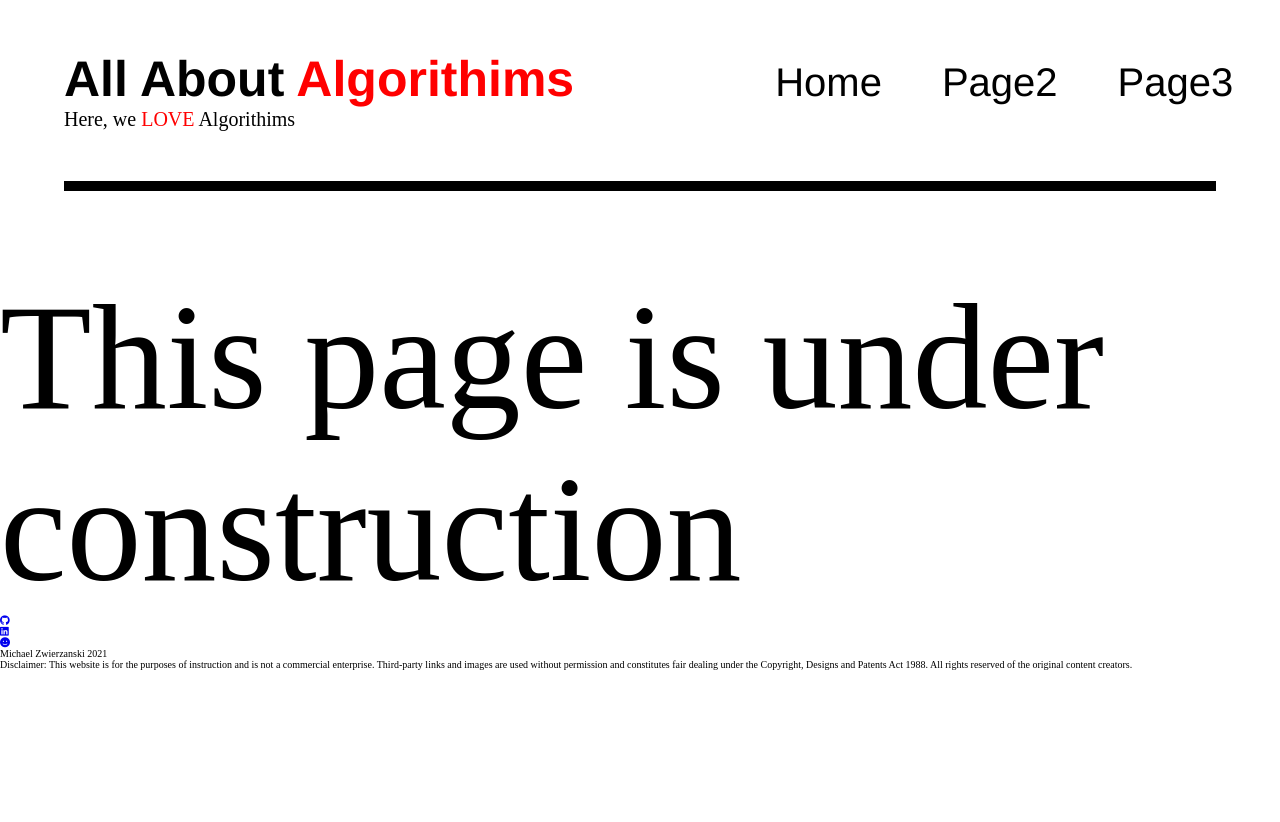
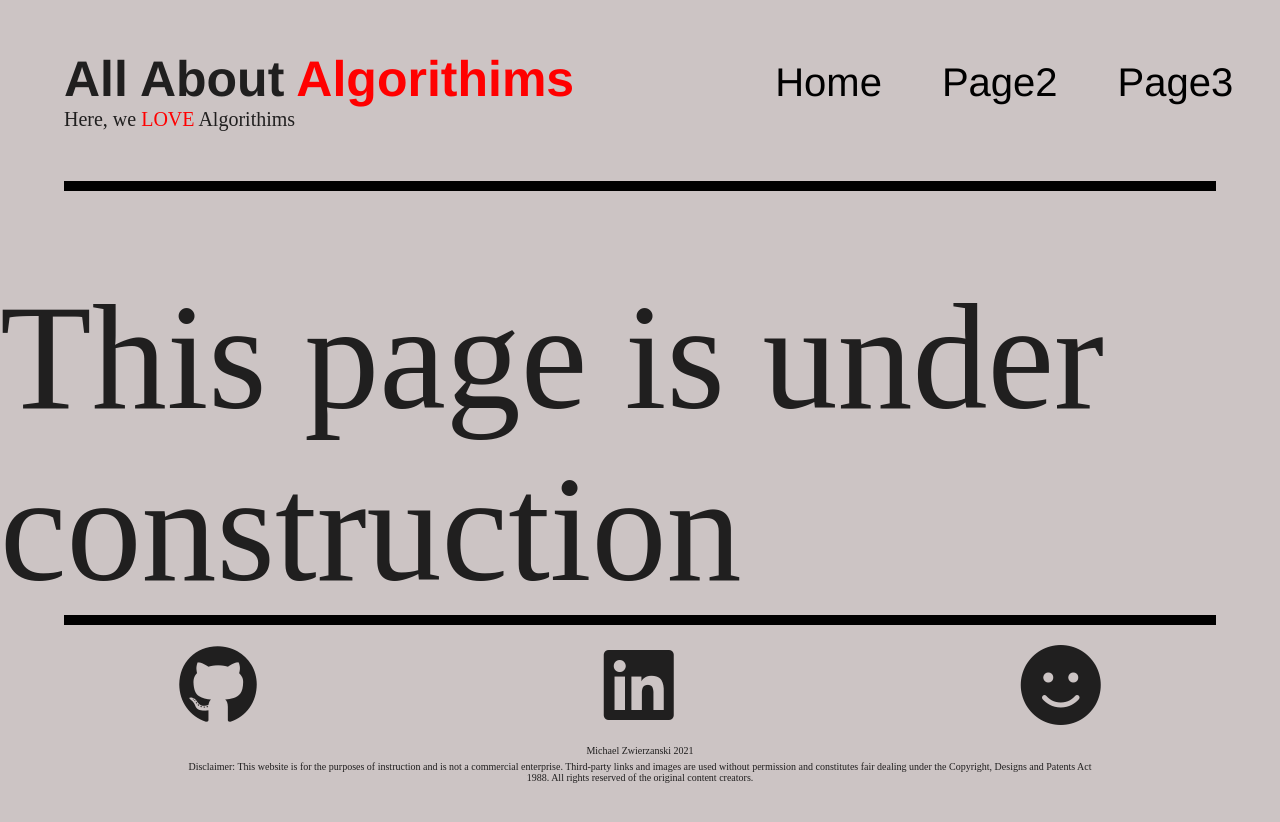
Before and after one commit to mz106/Algorithm-website, a plain HTML site: page euclid_gcd/euclid.html in a window 1280 px wide. Before the commit the page ends 800 px from the top, so only its background shows below. Drawn offline with Linux system fonts and the light colour scheme.

Commit message:
Add files via upload

```diff
--- a/styles/style.css
+++ b/styles/style.css
@@ -4,12 +4,17 @@
     font-size: 10px;
     margin: 0;
     padding: 0;
+    color:rgb(32, 31, 31)
     /* border: 1px solid red;  */
 }
 
 /* ============================================================== Typography ========================================================= */
 
 /* font-family: 'Pacifico', cursive; */
+
+body {
+    background-color: rgb(204, 196, 196)
+}
 
 h1 {
     font-size: 5rem;
@@ -255,3 +260,35 @@ blockquote {
     color: #fff;
     font-size: 20px;
 }
+
+footer {
+    width: 90%;
+    margin: 0 auto;
+    border-top: 10px black solid;
+}
+
+.social__container {
+    width: 80%;
+    margin: 2em auto 2em auto;
+}
+
+.social__container--list {
+    list-style: none;
+    display: flex;
+    justify-content: space-between;
+}
+
+i {
+    font-size: 8rem;
+}
+
+.copyright__container {
+    width: 80%;
+    margin: 0 auto;
+    margin-bottom: 5em;
+    text-align: center;
+}
+
+.copyright__name {
+    margin-bottom: 0.5em;
+}
```
